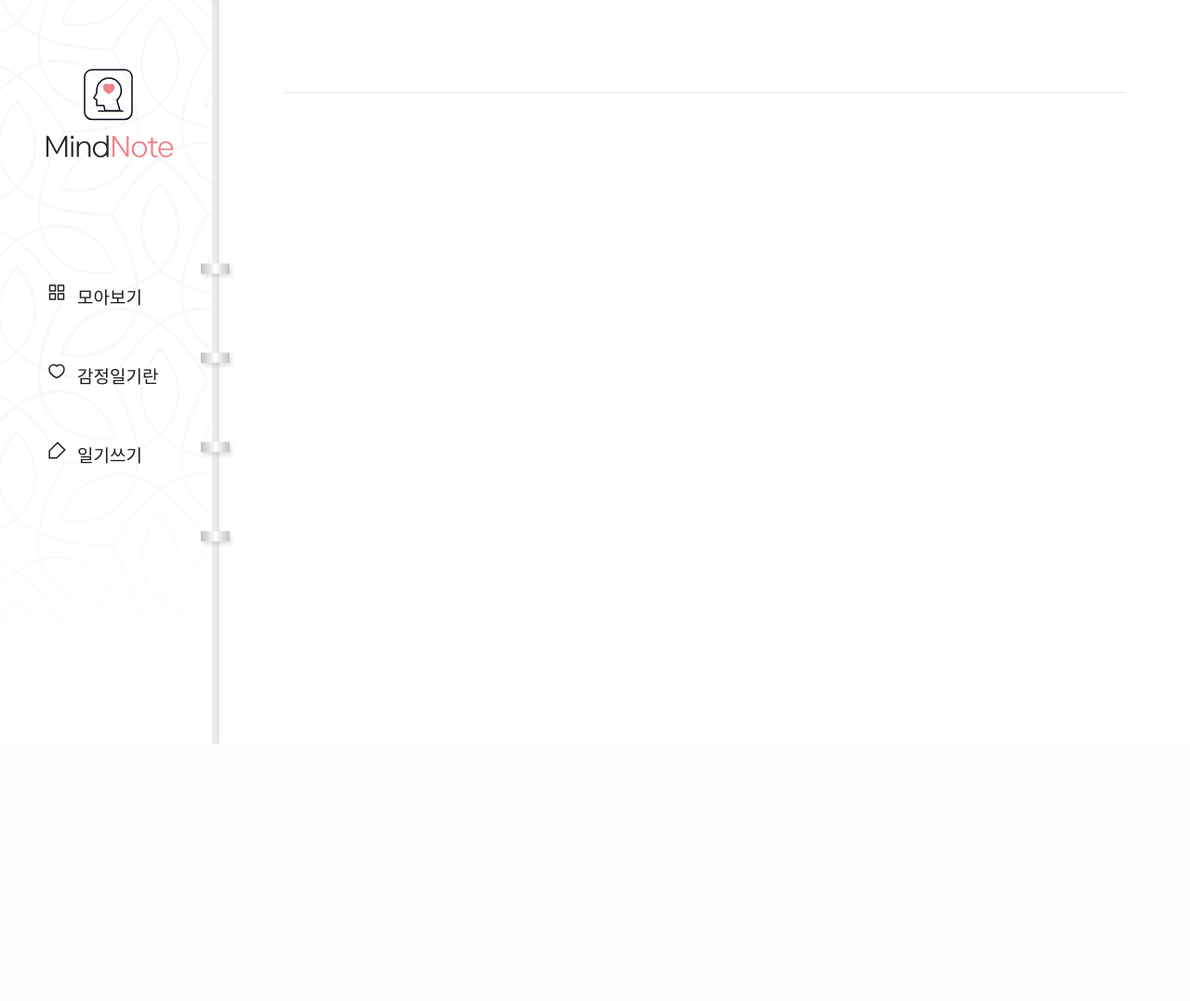
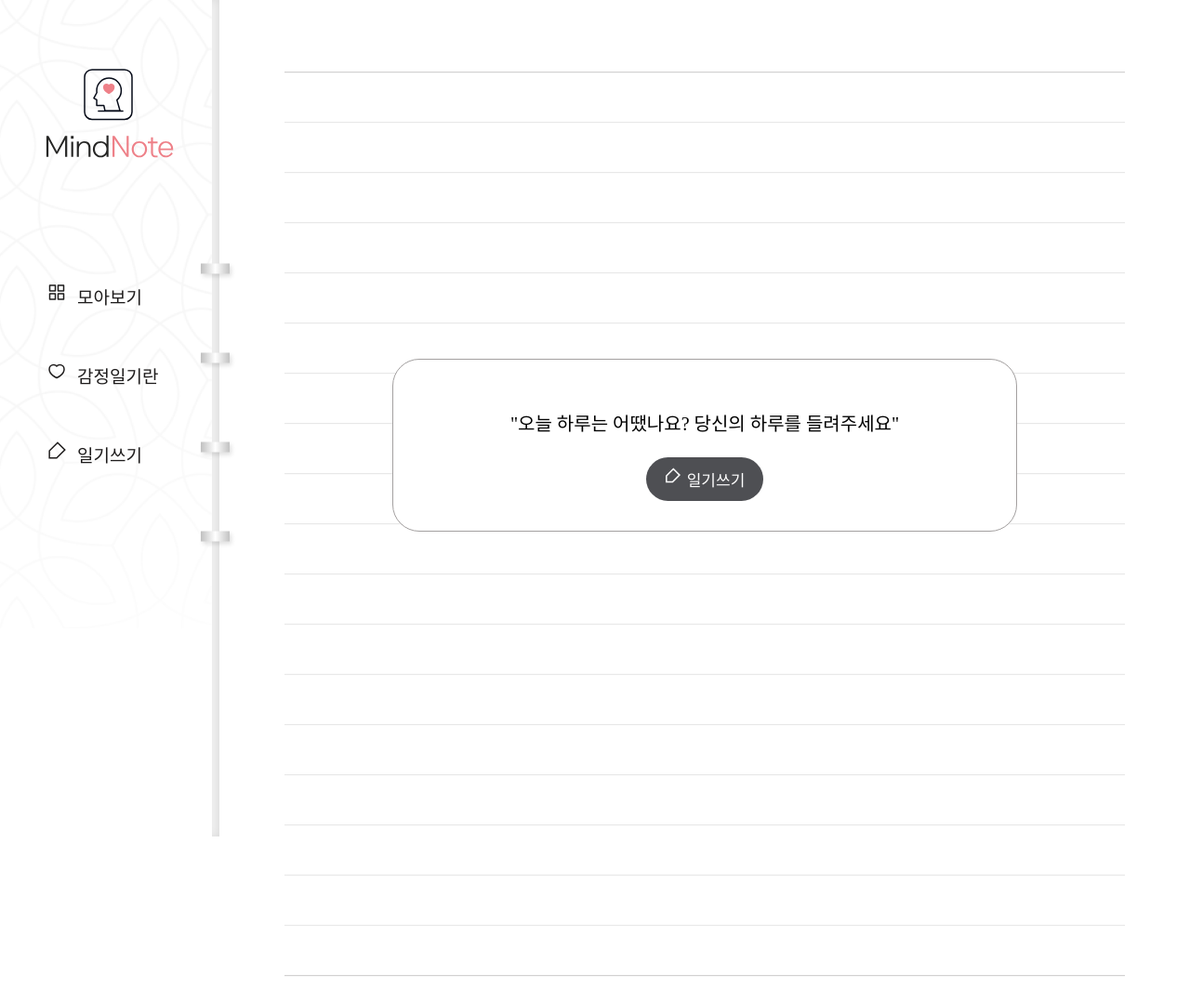
Before and after one commit to wooseongryu/mindnote, a Django app: page /diary/ in a window 1280 px wide; the page is wider, and only the part inside the window is pictured. Shown: that part at 93% size. Before the commit the page ends 800 px from the top of that part, so only its background shows below. Run offline with Django 4.2, Linux system fonts and the light colour scheme; data that the repository does not hold is empty; some web fonts are replaced.

Commit message:
데이터 없을 때 데이터가 존재하지 않을 때 리스트페이지 출력 수정 page_list.html에서 if, else문을 사용해 처리

```diff
--- a/diary/templates/diary/page_list.html
+++ b/diary/templates/diary/page_list.html
@@ -1,5 +1,6 @@
 {% extends './base.html' %}
 {% block content %}
+    {% if object_list %}
     <div class="wrap-note">
         <div class="note">
             <div class="note-list">
@@ -22,4 +23,14 @@
             </div>
         </div>
     </div>
+    {% else %}
+    <div class="wrap-default">
+        <div class="default">
+            <div class="default-box">
+                <p>"오늘 하루는 어땠나요? 당신의 하루를 들려주세요"</p>
+                <a href="{% url 'page-create' %}">일기쓰기</a>
+            </div>
+        </div>
+    </div>
+    {% endif %}
 {% endblock content %}
```
Also changed, not shown: db.sqlite3.
